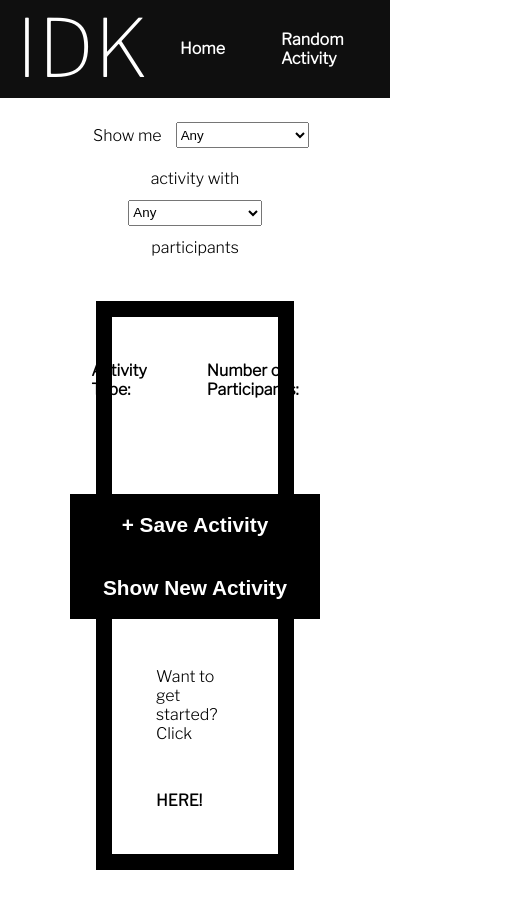
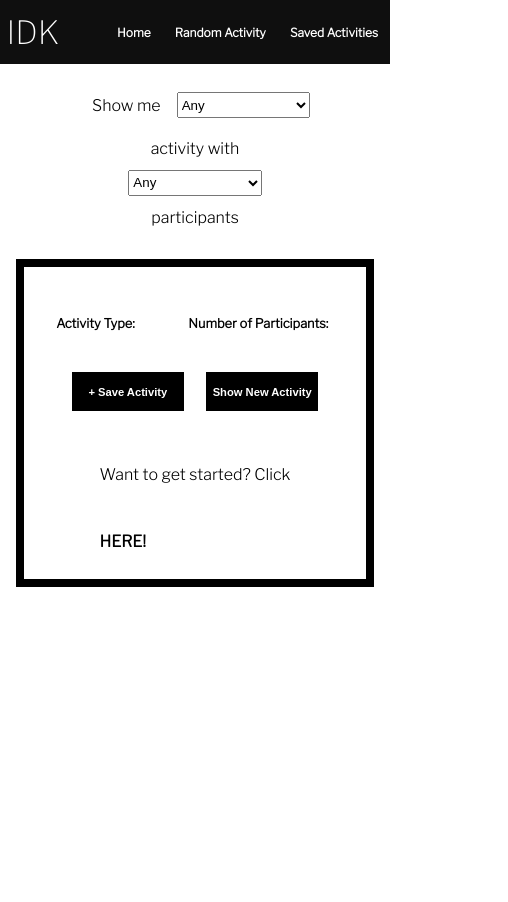
Before and after one commit to alyssabull/idk, a React (Create React App) app: page /random-activity in a window 390 px wide. Shown: the whole page, 508 px wide, since content can reach past the window. After the commit the page ends 844 px from the top, so only its background shows below. Built offline with nearby package versions, Linux system fonts and the light colour scheme.

Commit message:
Add responsiveness to random activity view

```diff
--- a/src/App/App.scss
+++ b/src/App/App.scss
@@ -51,10 +51,9 @@ header {
 
 .filter-activities {
   display: flex;
-  flex-wrap: wrap;
   justify-content: space-around;
   align-items: center;
-  margin: 2em 20em;
+  margin: 5% 20%;
 }
 
 select {
@@ -93,8 +92,12 @@ button:hover {
 }
 
 @media only screen and (max-width: 812px) {
+  header {
+    height: 4em;
+  }
+
   .filter-activities {
-    margin: 1em 5em;
+    flex-wrap: wrap;
   }
 
   p {
@@ -106,7 +109,11 @@ button:hover {
   }
 
   .home-title {
-    font-size: 12em;
+    font-size: 10em;
+  }
+
+  .website-title {
+    font-size: 2em;
   }
 }
 
--- a/src/NavBar/NavBar.scss
+++ b/src/NavBar/NavBar.scss
@@ -6,3 +6,10 @@
 .nav-title {
   margin: 1em 2.5em 1em 1em;
 }
+
+@media only screen and (max-width: 812px) {
+  .nav-title {
+    font-size: 0.75em;
+    margin: 0.5em 1em 0.5em 1em;
+  }
+}
--- a/src/RandomActivity/RandomActivity.js
+++ b/src/RandomActivity/RandomActivity.js
@@ -23,7 +23,7 @@ const RandomActivity = ({ randomActivity, savedActivities, generateNewActivity,
             <p className='activity-type'><b>Activity Type:</b> &nbsp;{randomActivity.type}</p>
             <p className='activity-participants'><b>Number of Participants:</b> &nbsp; {randomActivity.participants}</p>
           </section>
-          <section>
+          <section className='button-container'>
             <button onClick={() => toggleActivity(randomActivity)} className='buttons'>
               {randomActivity.isSaved ? '- Remove Activity' : '+ Save Activity'}
             </button>
--- a/src/RandomActivity/RandomActivity.scss
+++ b/src/RandomActivity/RandomActivity.scss
@@ -35,7 +35,45 @@
   outline: none;
 }
 
+.button-container {
+  display: flex;
+  align-items: center;
+}
+
 .get-started-link {
   color: black;
   margin-top: 3em;
 }
+
+
+@media only screen and (max-width: 812px) {
+  .activity-card {
+    margin: 1em;
+    padding: 1em;
+    border: solid black 0.5em;
+  }
+
+  .activity-title {
+    font-size: 1.5em;
+    margin-bottom: 1em;
+  }
+
+  .activity-details {
+    display: flex;
+    font-size: 0.8em;
+    margin-bottom: 2em;
+  }
+
+  .buttons {
+    margin: 0.5em 1em;
+    height: 3.5em;
+    width: 10em;
+    padding: 0;
+    border: solid black 0.2em;
+    background-color: black;
+    color: white;
+    font-size: 0.7em;
+    font-weight: bolder;
+    outline: none;
+  }
+}
```
Also changed, not shown: 1 other file (tests, documents, lock files or other folders).
